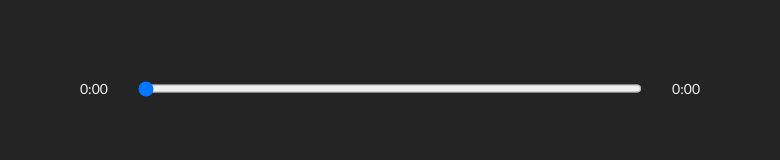
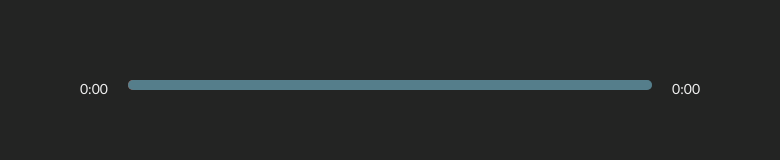
Before and after one commit to Shoozle/react-music-player, a React (Create React App) app: page / in a window 1280 px wide. Shown: the part 490-650 px from the top of the page, without its empty margins (250-1030 px from the left). Built offline with nearby package versions, Linux system fonts and the light colour scheme.

Commit message:
Hidden trackbars

```diff
--- a/src/components/Player.js
+++ b/src/components/Player.js
@@ -55,8 +55,8 @@ const Player = ({ audioRef, songInfo, setSongInfo, songs, setSongs, currentSong,
             setCurrentSong(songs[(currentIndex + 1) % songs.length])
         }
         if (dir === 'skipback') {
-            if ((currentIndex -1 ) === -1) {
-                setCurrentSong(songs[songs.length -1])
+            if ((currentIndex - 1) === -1) {
+                setCurrentSong(songs[songs.length - 1])
                 return;
             }
             setCurrentSong(songs[(currentIndex - 1) % songs.length])
@@ -67,6 +67,7 @@ const Player = ({ audioRef, songInfo, setSongInfo, songs, setSongs, currentSong,
         <div className="player">
             <div className="time__control">
                 <p>{getTime(songInfo.currentTime)}</p>
+                <div className="track">
                     <input
                         min={0}
                         max={songInfo.duration || 0}
@@ -75,7 +76,9 @@ const Player = ({ audioRef, songInfo, setSongInfo, songs, setSongs, currentSong,
                         onChange={dragHandler}
 
                     />
-                <p>{getTime(songInfo.duration)}</p>
+                    <div className="animate--track"></div>
+                </div>
+                <p>{songInfo.duration ? getTime(songInfo.duration) : "0:00"}</p>
             </div>
             <div className="play__control">
                 <FontAwesomeIcon
--- a/src/styles/_player.scss
+++ b/src/styles/_player.scss
@@ -10,17 +10,19 @@
     width: 50%;
     display: flex;
     gap: 1rem 2rem;
+    padding: 1rem;
 
     input {
         width: 100%;
+        -webkit-appearance: none;
+        background: transparent;
+        cursor: pointer;
     }
 
     p {
         color: rgb(240, 240, 240);
-        padding: 1rem;
         font-size: 1.4rem;
     }
-
 }
 
 .play__control {
@@ -36,3 +38,33 @@
         color: rgb(241, 241, 241);
     }
 }
+
+input[type="range"]:focus {
+    outline: none;
+}
+input[type="range"]::-webkit-slider-thumb {
+    -webkit-appearance: none;
+    height: 16px;
+    width: 16px;
+    background-color: rgb(205, 73, 50);
+}
+
+.track {
+    background: rgb(53, 78, 87);
+    width: 100%;
+    height: 1rem;
+    position: relative;
+    border-radius: 1rem;
+    overflow: hidden;
+}
+
+.animate--track {
+    background: rgb(85, 126, 139);
+    height: 100%;
+    width: 100%;
+    position: absolute;
+    top: 0;
+    left: 0;
+    transform: translateX(0%);
+    pointer-events: none;
+}
```
Lines whose indentation alone changed are shown as unchanged.
